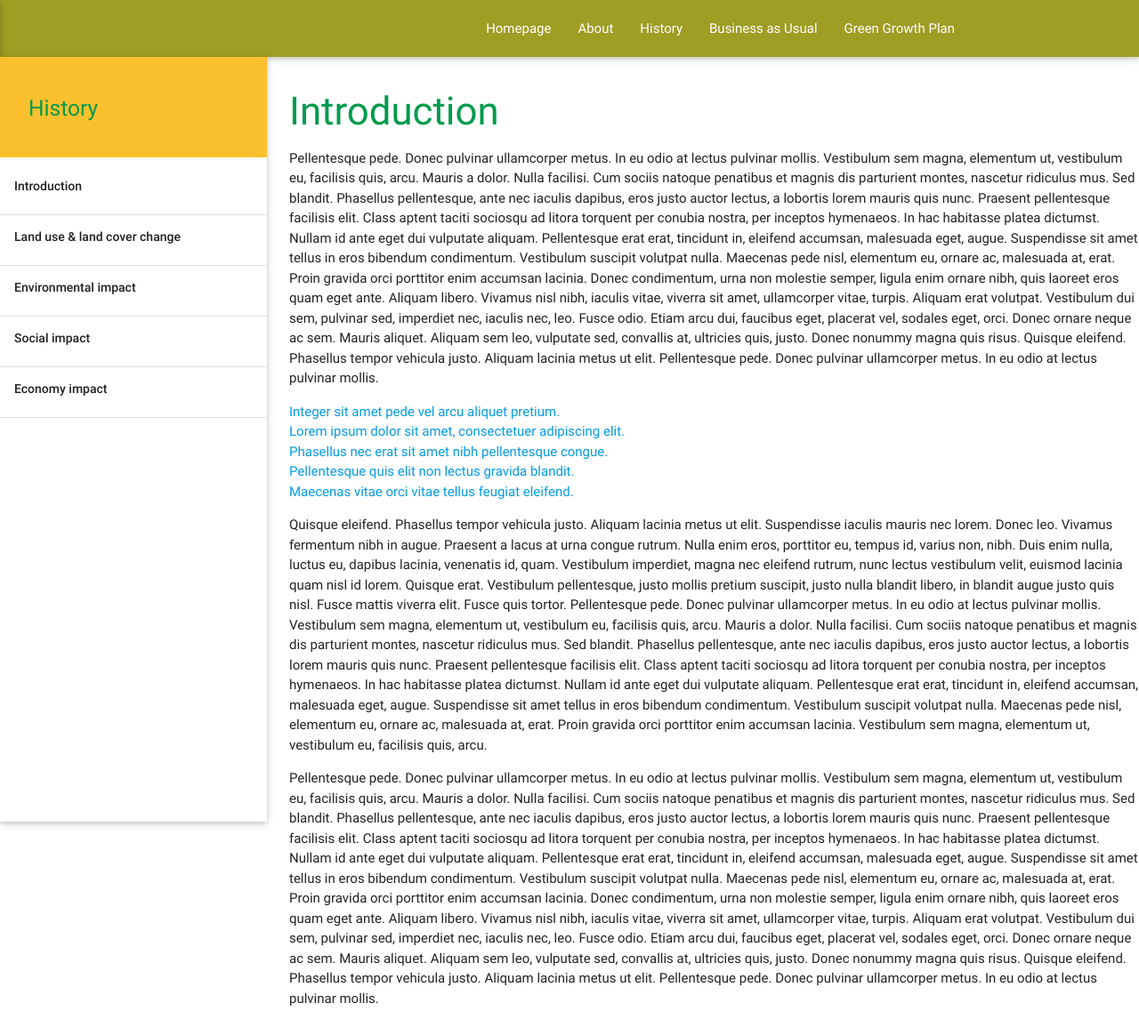
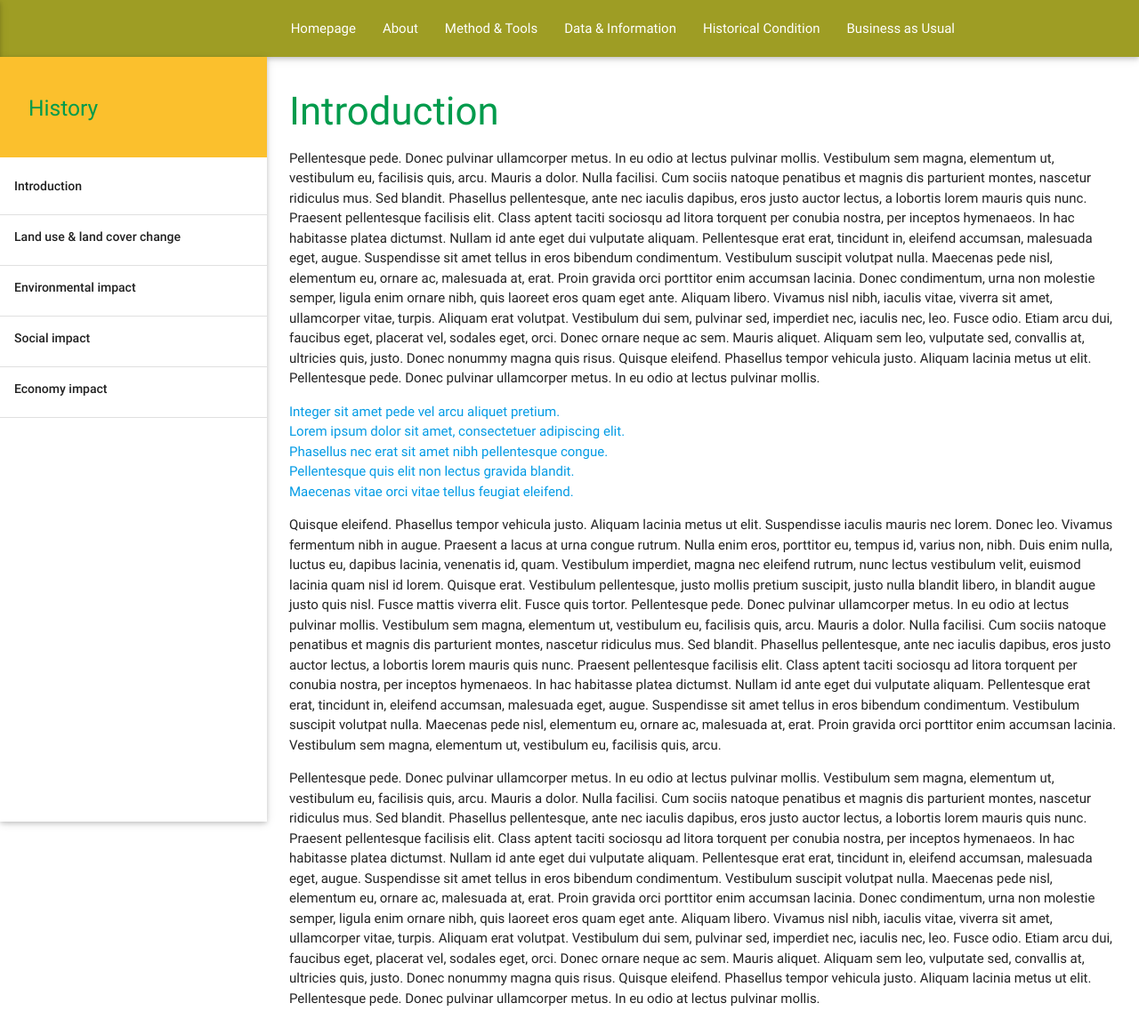
Before and after one commit to ikaliana/ggp-icraf, a Django app: page /history/ in a window 1280 px wide. Shown: the whole page at 89% size. Run offline with Django 3.2, Linux system fonts and the light colour scheme.

Commit message:
create datasets.py

```diff
--- a/about/templates/about_base.html
+++ b/about/templates/about_base.html
@@ -3,8 +3,10 @@
 {% block sidebar-title %}About{% endblock %}
 
 {% block sidebar-menu %}
-      <li><a class="waves-effect" href="/about">About</a></li>
+      <li><a class="waves-effect" href="/about">Vision, Scope & Rationale</a></li>
       <li><div class="divider"></div></li>
-      <li><a class="waves-effect" href="/about/help">Help</a></li>
+      <li><a class="waves-effect" href="/about/help">Approaches</a></li>
+      <li><div class="divider"></div></li>
+      <li><a class="waves-effect" href="/about/help">Planning steps</a></li>
       <li><div class="divider"></div></li>
 {% endblock %}
--- a/history/views.py
+++ b/history/views.py
@@ -1,8 +1,13 @@
 from django.shortcuts import render
+from main import datasets as ds
 
 # Create your views here.
 def index(request):
 	return render(request, 'history_index.html', {})
 
 def lulc(request):
-	return render(request, 'history_lulc.html', {})
+	ds.LoadRawData()
+	ds.LoadKabupaten()
+	ds.LoadPeriod()
+	context = {'kab': ds.KAB_LIST, 'period': ds.PERIOD_LIST }
+	return render(request, 'history_lulc.html', context)
--- a/main/apps.py
+++ b/main/apps.py
@@ -2,6 +2,5 @@ from __future__ import unicode_literals
 
 from django.apps import AppConfig
 
-
 class MainConfig(AppConfig):
     name = 'main'
--- /dev/null
+++ b/main/datasets.py
@@ -0,0 +1,18 @@
+import pandas as p
+
+CSV_PATH = "data/Historical_analysis.csv"
+FULL_PATH = "D:\Indra\GGP\WebApp\main\static\data\Historical_analysis.csv"
+
+def LoadRawData():
+	global RAW_DATA
+	RAW_DATA = p.read_csv(FULL_PATH)
+
+def LoadKabupaten():
+	global KAB_LIST
+	KAB_LIST = RAW_DATA.ADMIN.unique()
+	KAB_LIST.sort()
+
+def LoadPeriod():
+	global PERIOD_LIST
+	PERIOD_LIST = RAW_DATA.PERIOD.unique()
+	PERIOD_LIST.sort()
--- a/main/templates/content.html
+++ b/main/templates/content.html
@@ -4,7 +4,7 @@
   <style type="text/css">
     .banner-color { color:#009b4c; }
     .userView.header { padding-bottom: 32px; }
-    .section.content { padding-left: 325px; }
+    .section.content { padding-left: 325px; padding-right: 25px }
     .input-field label { font-weight: bold;  }
   </style>
 {% endblock %}
@@ -13,17 +13,23 @@
   <ul class="right hide-on-med-and-down">
     <li><a href="/">Homepage</a></li>
     <li><a href="/about">About</a></li>
-    <li><a href="/history">History</a></li>
+    <li><a href="#">Method & Tools</a></li>
+    <li><a href="#">Data & Information</a></li>
+    <li><a href="/history">Historical Condition</a></li>
     <li><a href="#">Business as Usual</a></li>
-    <li><a href="#">Green Growth Plan</a></li>
+    <!--li><a href="#">Green Growth Plan</a></li>
+    <li><a href="#">Help</a></li-->
   </ul>
 
   <ul id="nav-mobile" class="side-nav">
     <li><a href="/">Homepage</a></li>
     <li><a href="/about">About</a></li>
-    <li><a href="/history">History</a></li>
+    <li><a href="#">Method & Tools</a></li>
+    <li><a href="#">Data & Information</a></li>
+    <li><a href="/history">Historical Condition</a></li>
     <li><a href="#">Business as Usual</a></li>
     <li><a href="#">Green Growth Plan</a></li>
+    <li><a href="#">Help</a></li>
   </ul>
   <a href="#" data-activates="nav-mobile" class="button-collapse"><i class="material-icons">menu</i></a>
 {% endblock %}
```
Also changed, not shown: about/templates/about_index.html (+3 -2 lines), history/templates/history_lulc.html (+14 -34 lines), db.sqlite3, main/static/images/forest.png (added), main/static/images/map1.png (added), main/static/images/sawit.png (added), 3 other files.
